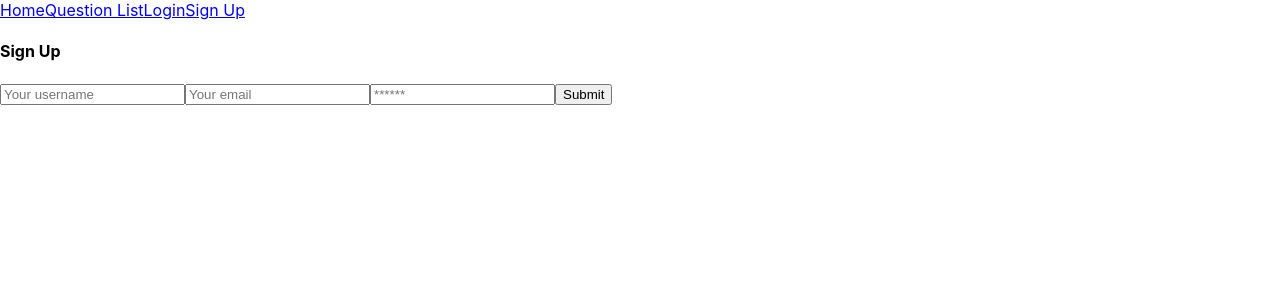
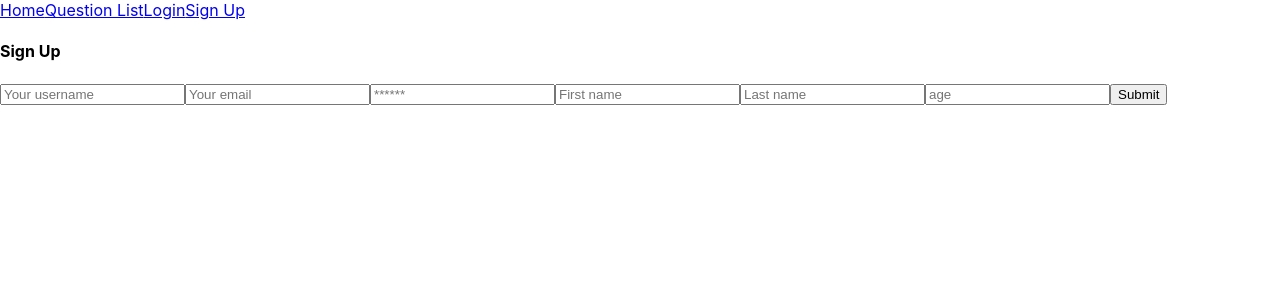
Before and after one commit to Mix-and-match-NU/mix-match, a React (Create React App) app: page /Signup in a window 1280 px wide. Shown: the top 300 px of the page. Built offline with nearby package versions, Linux system fonts and the light colour scheme; the HTML template or start-up script is replaced by a standard one.

Commit message:
Updating the signup

```diff
--- a/src/Pages/Signup.js
+++ b/src/Pages/Signup.js
@@ -11,6 +11,16 @@ const Signup = () => {
     username: '',
     email: '',
     password: '',
+    first_name: '',
+    last_name: '',
+    age: '',
+
+    playlist: Array(9).fill({
+      title: 'No Song Selected',
+      artist: 'N/A',
+      album: 'N/A',
+      year: 'N/A'
+    })
   });
   const [addUser, { error, data }] = useMutation(SIGNUP_USER);
 
@@ -26,6 +36,7 @@ const Signup = () => {
   const handleFormSubmit = async (event) => {
     event.preventDefault();
     console.log(formState);
+    formState.age = Number(formState.age);
 
     try {
       const { data } = await addUser({
@@ -74,6 +85,30 @@ const Signup = () => {
                   value={formState.password}
                   onChange={handleChange}
                 />
+                <input
+                  className="form-input"
+                  placeholder="First name"
+                  name="first_name"
+                  type="text"
+                  value={formState.first_name}
+                  onChange={handleChange}
+                />
+                <input
+                  className="form-input"
+                  placeholder="Last name"
+                  name="last_name"
+                  type="text"
+                  value={formState.last_name}
+                  onChange={handleChange}
+                />
+                <input
+                  className="form-input"
+                  placeholder="age"
+                  name="age"
+                  type="number"
+                  value={formState.age}
+                  onChange={handleChange}
+                />
                 <button
                   className="btn btn-block btn-primary"
                   style={{ cursor: 'pointer' }}
--- a/src/utils/mutations.js
+++ b/src/utils/mutations.js
@@ -20,8 +20,8 @@ export const LOGIN_USER = gql`
 // Sign up requires all of the user data - possible refactor if this isn't the case or if there is another way to pass the request body.
 // Check playlist call for syntax - I wasn't super sure this was how to call it.***
 export const SIGNUP_USER = gql`
-    mutation addUser($first_name: String!, $last_name: String!, $age: Int!, $username: String!, $email: String!, $password: String!) {
-        addUser(first_name: $first_name, last_name: $last_name, age: $age, email: $email, username: $username, password: $password) {
+    mutation addUser($first_name: String!, $last_name: String!, $age: Int!, $username: String!, $email: String!, $password: String!, $playlist: [SongInput]) {
+        addUser(first_name: $first_name, last_name: $last_name, age: $age, email: $email, username: $username, password: $password, playlist: $playlist) {
             token
             user {
                 _id
```
